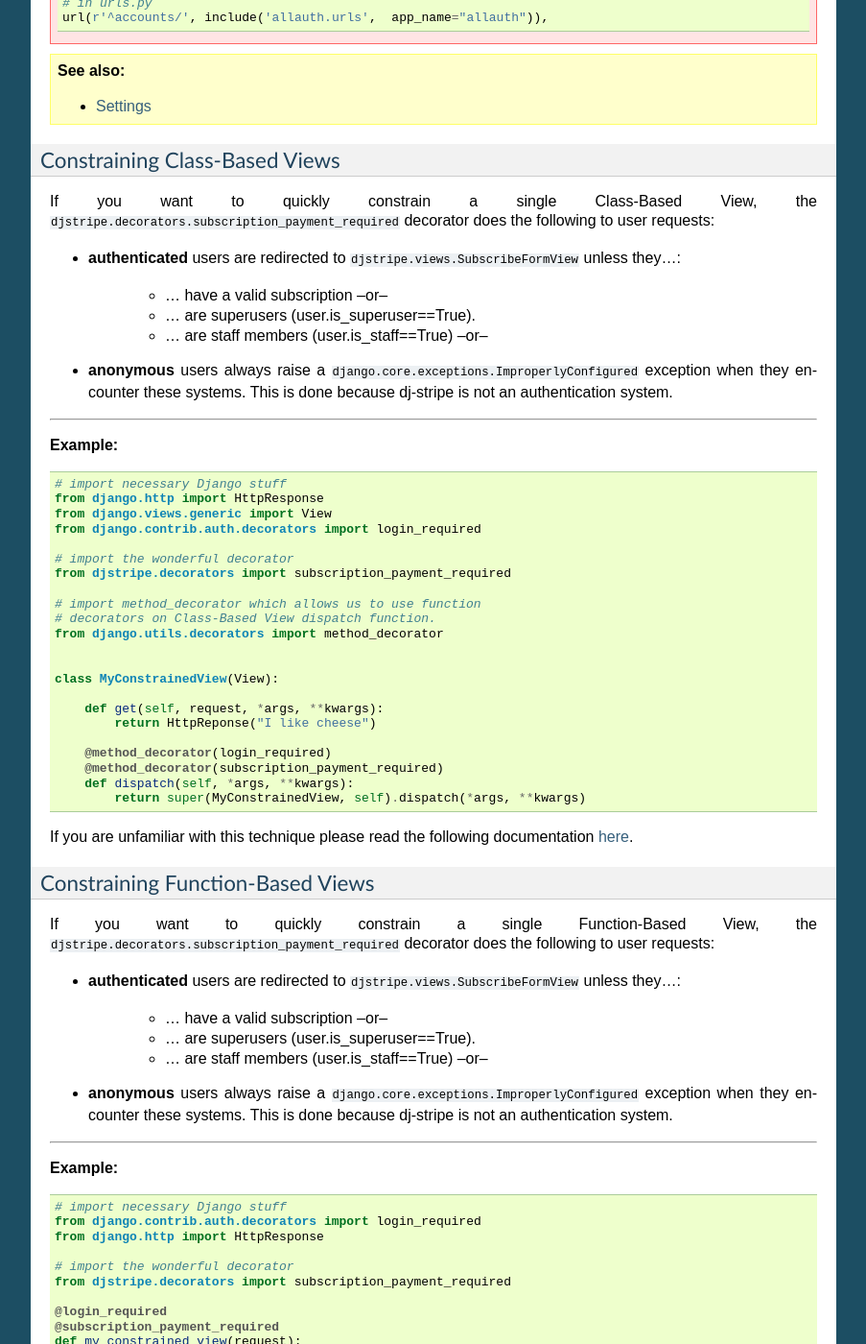
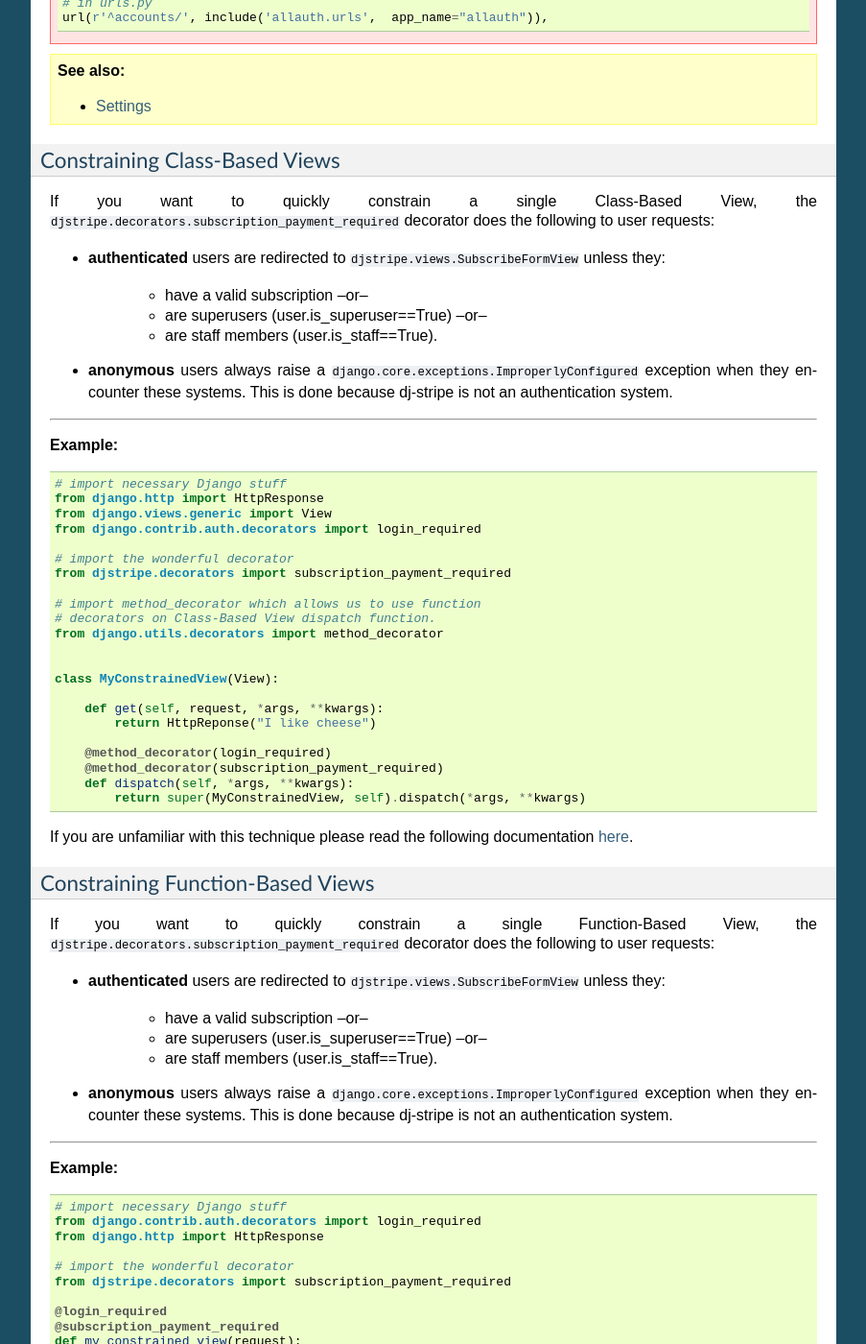
Before and after one commit to dj-stripe/dj-stripe, a Sphinx documentation site: the page built from docs/usage.rst, in a window 1280 px wide and 1400 px high, scrolled down 1403 px. Shown: the whole window at 96% size, without its empty margins (198-1101 px from the left). Built offline with Sphinx 7.4.7, drawn with Linux system fonts in a browser that asks for light colours; some of the changed text lies outside the part shown.

Commit message:
more docs fixes

```diff
--- a/docs/cookbook.rst
+++ b/docs/cookbook.rst
@@ -141,4 +141,4 @@ On the customers's djstripecustomer object, use the charge method to generate a
     amount = Decimal(10.00)
     djstripecustomer.charge(amount)
 
-Source code for the DJStripeCustomer.charge method is at https://github.com/pydanny/dj-stripe/blob/master/djstripe/models.py#L572-L595
+Source code for the DJStripeCustomer.charge method is at https://github.com/pydanny/dj-stripe/blob/master/djstripe/models.py#L573-L596
--- a/docs/usage.rst
+++ b/docs/usage.rst
@@ -28,11 +28,11 @@ Constraining Entire Sites
 
 If you want to quickly constrain an entire site, the ``djstripe.middleware.SubscriptionPaymentMiddleware`` middleware does the following to user requests:
 
-* **authenticated** users are redirected to ``djstripe.views.SubscribeFormView`` unless they...:
+* **authenticated** users are redirected to ``djstripe.views.SubscribeFormView`` unless they:
 
-    * ... have a valid subscription --or--
-    * ... are superusers (user.is_superuser==True).
-    * ... are staff members (user.is_staff==True) --or--
+    * have a valid subscription --or--
+    * are superusers (user.is_superuser==True) --or--
+    * are staff members (user.is_staff==True).
 
 * **anonymous** users always raise a ``django.core.exceptions.ImproperlyConfigured`` exception when they encounter these systems. This is done because dj-stripe is not an authentication system.
 
@@ -81,11 +81,11 @@ Constraining Class-Based Views
 
 If you want to quickly constrain a single Class-Based View, the ``djstripe.decorators.subscription_payment_required`` decorator does the following to user requests:
 
-* **authenticated** users are redirected to ``djstripe.views.SubscribeFormView`` unless they...:
+* **authenticated** users are redirected to ``djstripe.views.SubscribeFormView`` unless they:
 
-    * ... have a valid subscription --or--
-    * ... are superusers (user.is_superuser==True).
-    * ... are staff members (user.is_staff==True) --or--
+    * have a valid subscription --or--
+    * are superusers (user.is_superuser==True) --or--
+    * are staff members (user.is_staff==True).
 
 * **anonymous** users always raise a ``django.core.exceptions.ImproperlyConfigured`` exception when they encounter these systems. This is done because dj-stripe is not an authentication system.
 
@@ -127,11 +127,11 @@ Constraining Function-Based Views
 
 If you want to quickly constrain a single Function-Based View, the ``djstripe.decorators.subscription_payment_required`` decorator does the following to user requests:
 
-* **authenticated** users are redirected to ``djstripe.views.SubscribeFormView`` unless they...:
+* **authenticated** users are redirected to ``djstripe.views.SubscribeFormView`` unless they:
 
-    * ... have a valid subscription --or--
-    * ... are superusers (user.is_superuser==True).
-    * ... are staff members (user.is_staff==True) --or--
+    * have a valid subscription --or--
+    * are superusers (user.is_superuser==True) --or--
+    * are staff members (user.is_staff==True).
 
 * **anonymous** users always raise a ``django.core.exceptions.ImproperlyConfigured`` exception when they encounter these systems. This is done because dj-stripe is not an authentication system.
 
```
